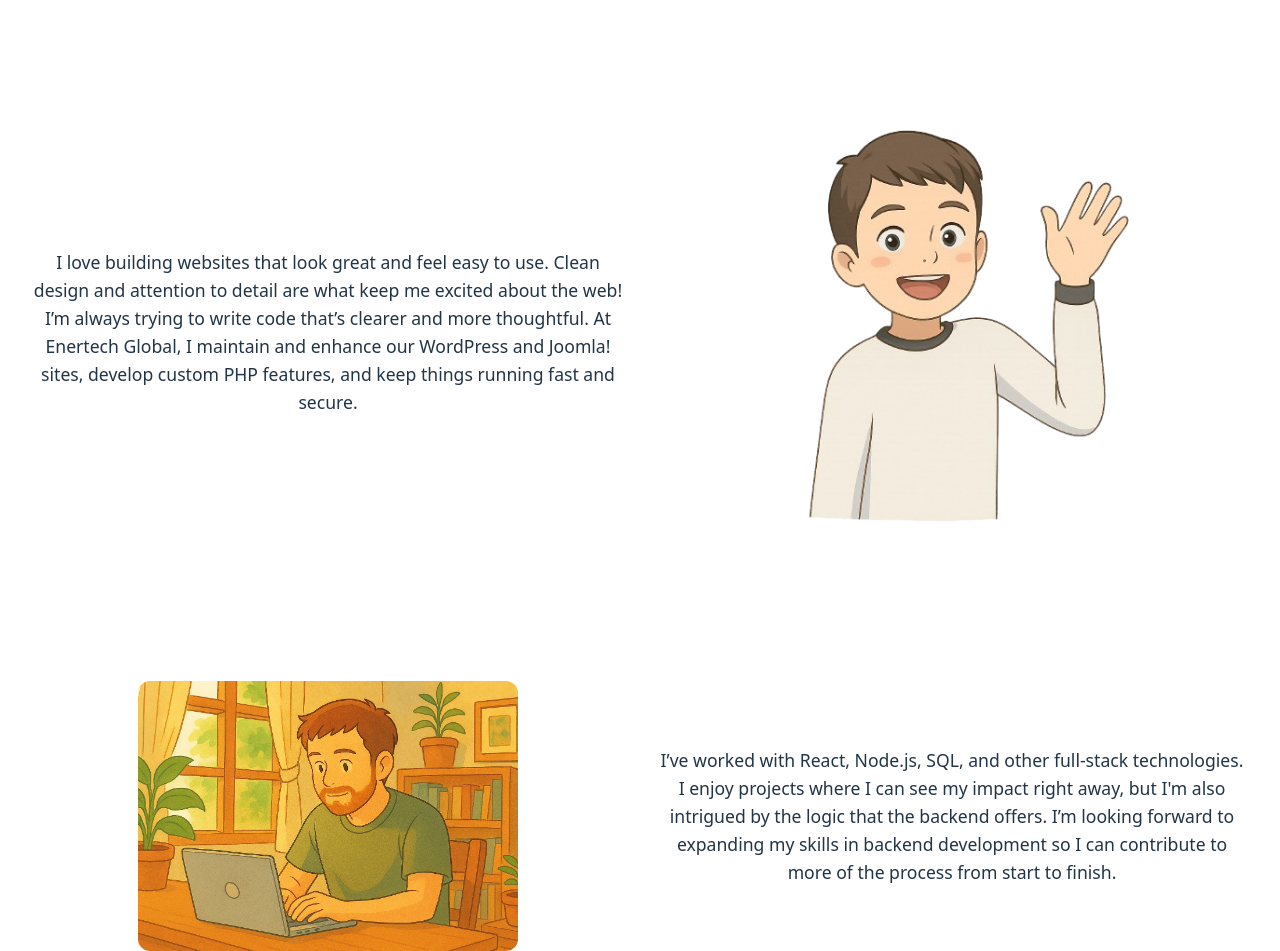
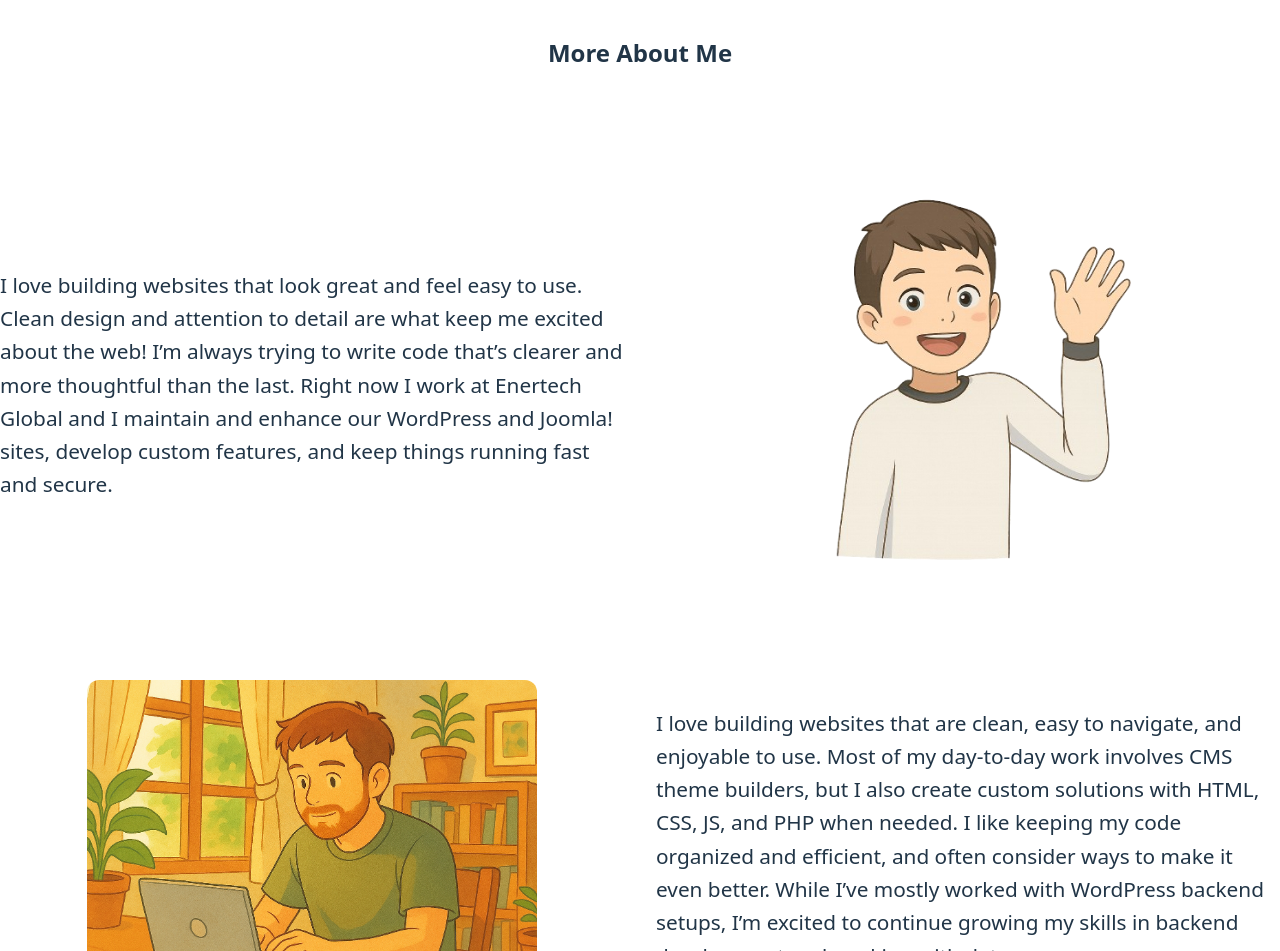
Before and after one commit to stephen-kern/vue-portfolio, a Vue app: page /about in a window 1280 px wide. Shown: the part 61-1012 px from the top of the page. Built offline with nearby package versions, Linux system fonts and the light colour scheme.

Commit message:
about page edits and text updates

```diff
--- a/src/views/About.vue
+++ b/src/views/About.vue
@@ -13,19 +13,19 @@ interface Section {
 const sections: Section[] = [
   {
     id: 1,
-    text: "I love building websites that look great and feel easy to use. Clean design and attention to detail are what keep me excited about the web! I’m always trying to write code that’s clearer and more thoughtful. At Enertech Global, I maintain and enhance our WordPress and Joomla! sites, develop custom PHP features, and keep things running fast and secure.",
+    text: "I love building websites that look great and feel easy to use. Clean design and attention to detail are what keep me excited about the web! I’m always trying to write code that’s clearer and more thoughtful than the last. Right now I work at Enertech Global and I maintain and enhance our WordPress and Joomla! sites, develop custom features, and keep things running fast and secure.",
     imageUrl: memoji,
     imageAlt: "Emoji of Stephen waving.",
   },
   {
     id: 2,
-    text: "I’ve worked with React, Node.js, SQL, and other full-stack technologies. I enjoy projects where I can see my impact right away, but I'm also intrigued by the logic that the backend offers. I’m looking forward to expanding my skills in backend development so I can contribute to more of the process from start to finish.",
+    text: "I love building websites that are clean, easy to navigate, and enjoyable to use. Most of my day-to-day work involves CMS theme builders, but I also create custom solutions with HTML, CSS, JS, and PHP when needed. I like keeping my code organized and efficient, and often consider ways to make it even better. While I’ve mostly worked with WordPress backend setups, I’m excited to continue growing my skills in backend development and working with data.",
     imageUrl: fsme,
     imageAlt: "An illustration of Stephen working on a laptop.",
   },
   {
     id: 3,
-    text: "Outside of coding, I spend my time with friends and family, exploring new music and art, biking, skateboarding, gaming, and planning my next travel adventure.",
+    text: "Outside of work, I enjoy a mix of activities that keep me energized. You might find me spending time with friends and family, planning my next adventure, exploring new music and art, skateboarding, gaming, or riding my bike!",
     imageUrl: bike,
     imageAlt: "An illustration of Stephen on a bicycle.",
   },
@@ -34,11 +34,12 @@ const sections: Section[] = [
 
 <template>
   <section class="about-container">
+    <h2>More About Me</h2>
     <div
       v-for="(section, index) in sections"
       :key="section.id"
       class="about"
-      :class="{ reverse: index % 2 !== 0 }"
+      :class="[{ reverse: index % 2 !== 0 }, { 'img-large': index === 1}]"
     >
       <div class="about-text">
         <p>{{ section.text }}</p>
@@ -54,8 +55,8 @@ const sections: Section[] = [
 .about-container {
   display: flex;
   flex-direction: column;
-  gap: 4rem;
-  padding: 2rem;
+  gap: 2rem;
+  padding: 0;
 }
 
 .about {
@@ -68,7 +69,8 @@ const sections: Section[] = [
 }
 .about-text {
   flex: 1;
-  font-size: 1.1rem;
+  text-align: left;
+  font-size: 1.3rem;
   line-height: 1.6;
 }
 .about-image {
@@ -80,10 +82,14 @@ const sections: Section[] = [
 
 .about-image img {
   width: 100%;
-  max-width: 380px;
+  max-width: 350px;
   height: auto;
   border-radius: 12px;
   object-fit: contain;
   display: block;
 }
+
+.img-large img {
+  max-width: 450px;
+}
 </style>
```
